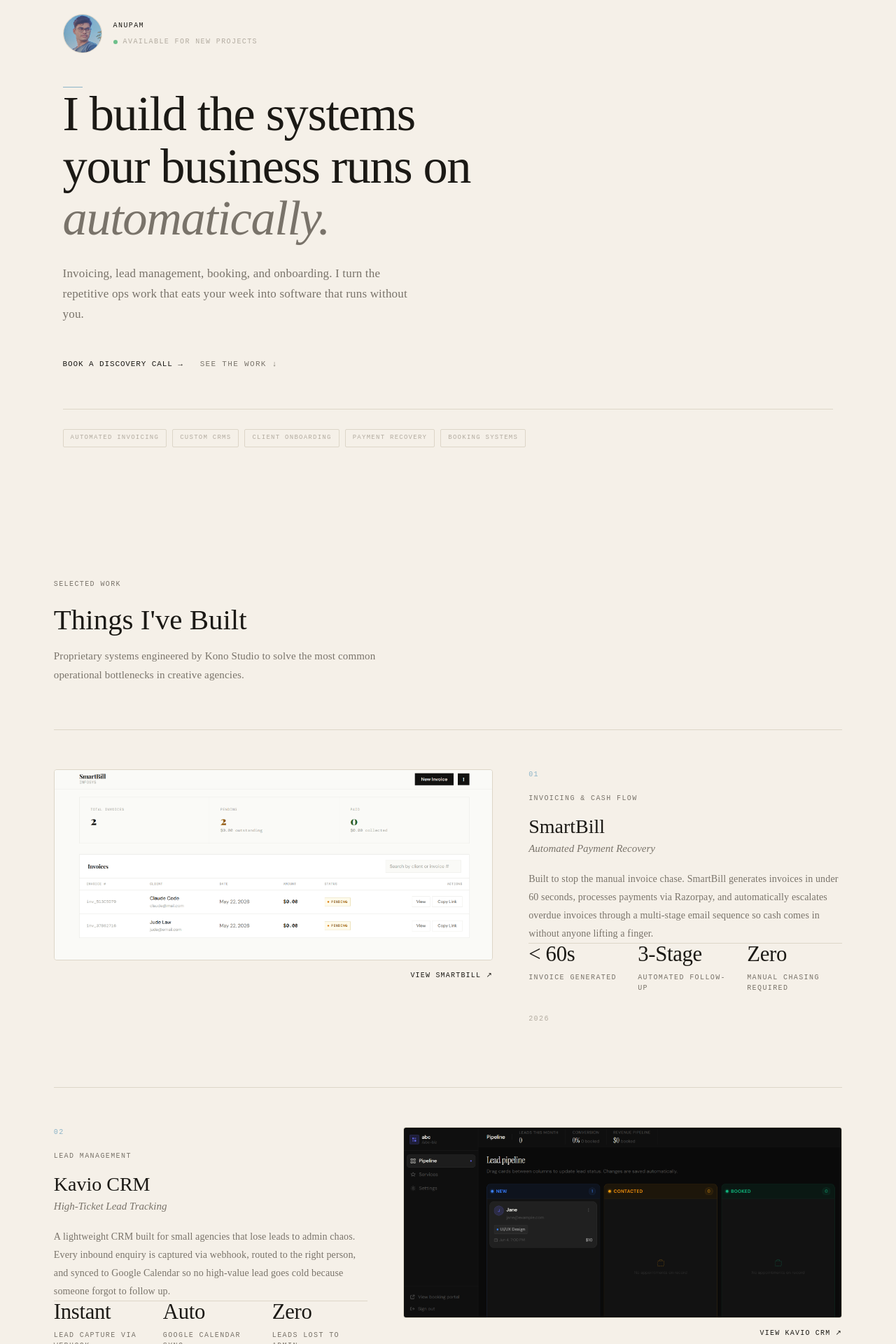
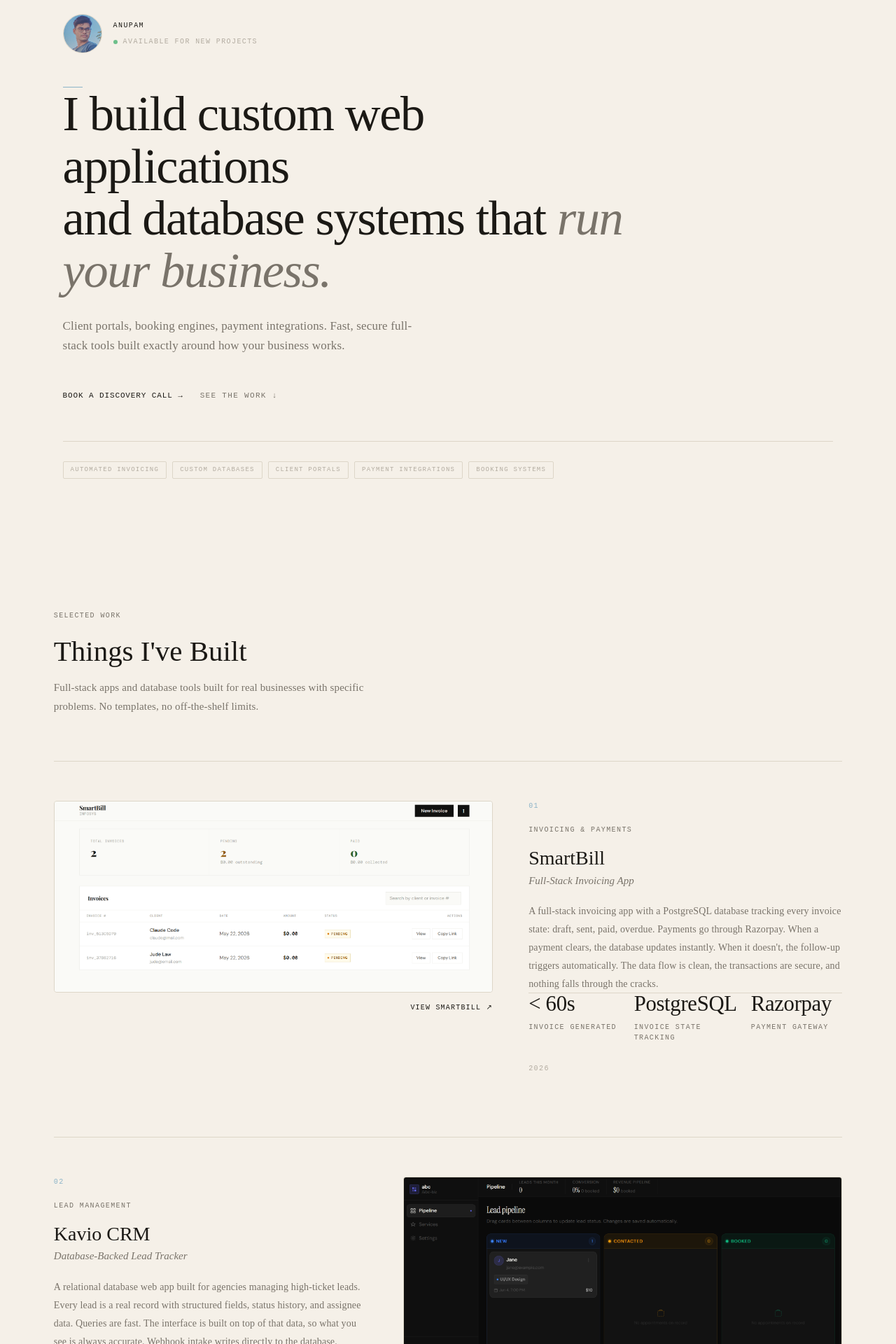
Before and after one commit to KONO-anupam/portfolio-site, a Next.js app: page / in a window 1280 px wide. Shown: the part 140-2060 px from the top of the page at 70% size. Built offline with nearby package versions, Linux system fonts and the light colour scheme.

Commit message:
feat: twitter link added

```diff
--- a/app/page.tsx
+++ b/app/page.tsx
@@ -13,14 +13,14 @@ const caseStudies = [
   {
     index: "01",
     year: "2026",
-    category: "Invoicing & Cash Flow",
+    category: "Invoicing & Payments",
     headline: "SmartBill",
-    subheadline: "Automated Payment Recovery",
-    copy: "Built to stop the manual invoice chase. SmartBill generates invoices in under 60 seconds, processes payments via Razorpay, and automatically escalates overdue invoices through a multi-stage email sequence so cash comes in without anyone lifting a finger.",
+    subheadline: "Full-Stack Invoicing App",
+    copy: "A full-stack invoicing app with a PostgreSQL database tracking every invoice state: draft, sent, paid, overdue. Payments go through Razorpay. When a payment clears, the database updates instantly. When it doesn't, the follow-up triggers automatically. The data flow is clean, the transactions are secure, and nothing falls through the cracks.",
     metrics: [
       { value: "< 60s", label: "Invoice Generated" },
-      { value: "3-Stage", label: "Automated Follow-Up" },
-      { value: "Zero", label: "Manual Chasing Required" },
+      { value: "PostgreSQL", label: "Invoice State Tracking" },
+      { value: "Razorpay", label: "Payment Gateway" },
     ],
     screenshot: "/smartbill.png",
     siteUrl: "https://smart-bill-dusky.vercel.app/",
@@ -32,12 +32,12 @@ const caseStudies = [
     year: "2026",
     category: "Lead Management",
     headline: "Kavio CRM",
-    subheadline: "High-Ticket Lead Tracking",
-    copy: "A lightweight CRM built for small agencies that lose leads to admin chaos. Every inbound enquiry is captured via webhook, routed to the right person, and synced to Google Calendar so no high-value lead goes cold because someone forgot to follow up.",
+    subheadline: "Database-Backed Lead Tracker",
+    copy: "A relational database web app built for agencies managing high-ticket leads. Every lead is a real record with structured fields, status history, and assignee data. Queries are fast. The interface is built on top of that data, so what you see is always accurate. Webhook intake writes directly to the database. Google Calendar sync pulls from it.",
     metrics: [
-      { value: "Instant", label: "Lead Capture via Webhook" },
+      { value: "Relational", label: "Database Architecture" },
+      { value: "Webhook", label: "Real-Time Lead Intake" },
       { value: "Auto", label: "Google Calendar Sync" },
-      { value: "Zero", label: "Leads Lost to Admin" },
     ],
     screenshot: "/kavio.png",
     siteUrl: "https://kavio-amber.vercel.app/",
@@ -50,11 +50,11 @@ const caseStudies = [
     category: "Booking & Onboarding",
     headline: "The Ground",
     subheadline: "Custom Booking Engine",
-    copy: "A bespoke scheduling system built from scratch — no third-party booking tools, no double-booking, no friction. Clients book, pay, and complete intake questionnaires in one flow. The business owner sees everything in a single dashboard.",
+    copy: "A React frontend talking to a backend API. When a client picks a time slot, the API checks that slot against the database before confirming. No double-booking is possible because the check happens at the data layer, not the UI. Once booked, the Google Calendar API syncs the appointment. Payment and intake happen in the same flow.",
     metrics: [
-      { value: "1-Flow", label: "Book → Pay → Onboard" },
+      { value: "API-First", label: "Slot Availability Check" },
       { value: "Zero", label: "Double-Booking Risk" },
-      { value: "Custom", label: "No Generic SaaS Limits" },
+      { value: "Google Cal", label: "API Sync on Confirm" },
     ],
     screenshot: "/the-ground.png",
     siteUrl: "https://the-ground-alpha.vercel.app",
@@ -576,11 +576,11 @@ export default function Home() {
               maxWidth: "820px",
             }}
           >
-            I build the systems
+            I build custom web applications
             <br />
-            your business runs on{" "}
+            and database systems that{" "}
             <em style={{ color: "var(--color-muted)", fontStyle: "italic" }}>
-              automatically.
+              run your business.
             </em>
           </h1>
 
@@ -597,9 +597,8 @@ export default function Home() {
               letterSpacing: "0.01em",
             }}
           >
-            Invoicing, lead management, booking, and onboarding. I turn the
-            repetitive ops work that eats your week into software that runs
-            without you.
+            Client portals, booking engines, payment integrations. Fast, secure
+            full-stack tools built exactly around how your business works.
           </p>
 
           {/* CTA row */}
@@ -646,9 +645,9 @@ export default function Home() {
           >
             {[
               "AUTOMATED INVOICING",
-              "CUSTOM CRMS",
-              "CLIENT ONBOARDING",
-              "PAYMENT RECOVERY",
+              "CUSTOM DATABASES",
+              "CLIENT PORTALS",
+              "PAYMENT INTEGRATIONS",
               "BOOKING SYSTEMS",
             ].map((tag) => (
               <span
@@ -708,8 +707,8 @@ export default function Home() {
                 letterSpacing: "0.01em",
               }}
             >
-              Proprietary systems engineered by Kono Studio to solve the most
-              common operational bottlenecks in creative agencies.
+              Full-stack apps and database tools built for real businesses with
+              specific problems. No templates, no off-the-shelf limits.
             </p>
           </div>
 
@@ -750,7 +749,7 @@ export default function Home() {
                   color: "var(--color-text)",
                 }}
               >
-                Got a process that wastes your time every week?
+                Got something you want to build?
               </h2>
               <p
                 style={{
@@ -763,9 +762,9 @@ export default function Home() {
                   marginBottom: "40px",
                 }}
               >
-                Tell me what it is. I&apos;ll reply within 24 hours with an
-                honest take on whether I can automate it and roughly what that
-                would look like. No pitch, no proposal, just a straight answer.
+                Tell me what you need. I&apos;ll reply within 24 hours with an
+                honest take on how I&apos;d build it and roughly what it would
+                take. No pitch, no proposal. Just a straight answer.
               </p>
               <ul
                 style={{
@@ -802,7 +801,7 @@ export default function Home() {
         <div className="footer-grid">
           <div>
             <Micro style={{ color: "var(--color-muted)" }}>
-              Anupam — Systems Developer
+              Anupam — Full-Stack Developer
             </Micro>
           </div>
           <div style={{ textAlign: "center" }}>
@@ -818,15 +817,20 @@ export default function Home() {
             }}
           >
             <a
-              href="https://linkedin.com/in/YOURPROFILE"
+              href="https://linkedin.com/in/ananya-anupam-50176734a/"
               target="_blank"
               rel="noopener noreferrer"
               className="nav-link"
             >
               LinkedIn ↗
             </a>
-            <a href="mailto:YOUR@EMAIL.COM" className="nav-link">
-              Email ↗
+            <a
+              href="https://x.com/anupamkunu"
+              target="_blank"
+              rel="noopener noreferrer"
+              className="nav-link"
+            >
+              Twitter ↗
             </a>
           </div>
         </div>
--- a/components/ContactForm.tsx
+++ b/components/ContactForm.tsx
@@ -40,7 +40,6 @@ export default function ContactForm() {
         >
           Thank you. You&apos;ll hear from{" "}
           <span style={{ color: "var(--color-accent)" }}>[Anupam]</span>{" "}
-          {/* TODO: Replace [Anupam] */}
           within 24 hours.
         </p>
       </div>
@@ -77,7 +76,7 @@ export default function ContactForm() {
             name="message"
             id="message"
             rows={4}
-            placeholder="What is the biggest operational bottleneck in your business right now?"
+            placeholder="What custom app, feature, or database tool do you want to build?"
             required
             className="form-input"
           />
```
